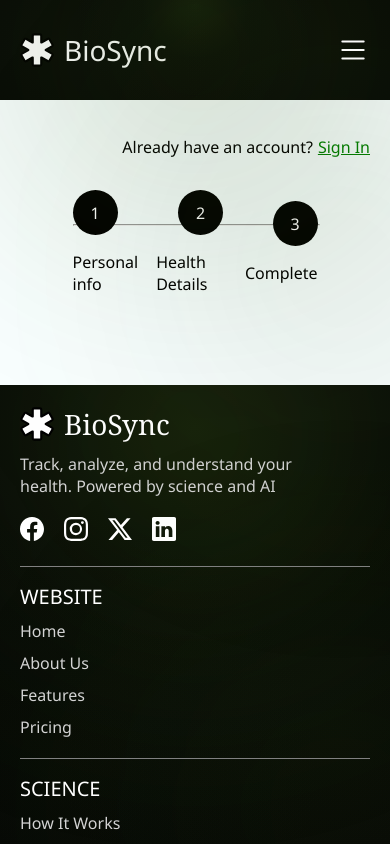
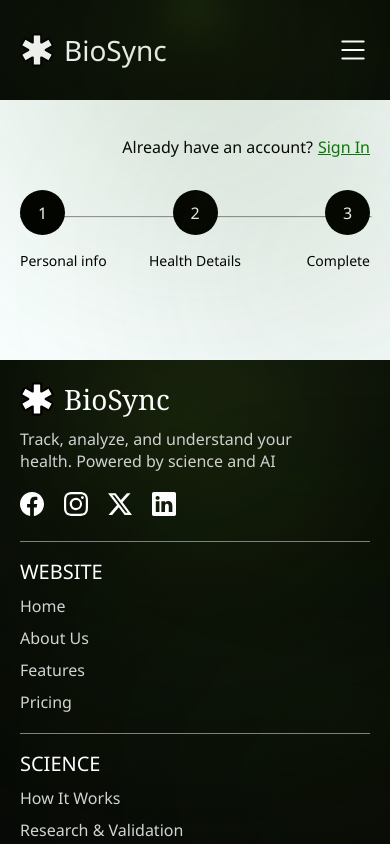
Before and after one commit to richardtomiwa/BioSync, an Angular app: page /register in a window 390 px wide. Shown: the top 844 px of the page. Built offline with nearby package versions, Linux system fonts and the light colour scheme.

Commit message:
Routing-started working on registration page

```diff
--- a/src/app/pages/register/register.scss
+++ b/src/app/pages/register/register.scss
@@ -28,7 +28,7 @@ padding: 20px;
     display: flex;
     justify-content: space-between;
     align-items: center;
-    width: 70%;
+    width: 100%;
     position: relative;
     font-family: $body;
 
@@ -43,6 +43,7 @@ padding: 20px;
         display: flex;
         flex-direction: column;
         align-items:normal;
+        width: 30%;
     p{
         padding: 10px;
         width: 25px;
@@ -56,6 +57,11 @@ padding: 20px;
         z-index: 1;
         position: relative;
         text-align: center;
+
+    }
+
+    span{
+        font-size: 14px;
     }
     }
     hr{
```
